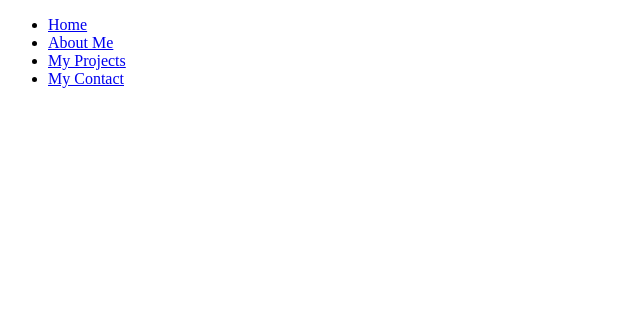
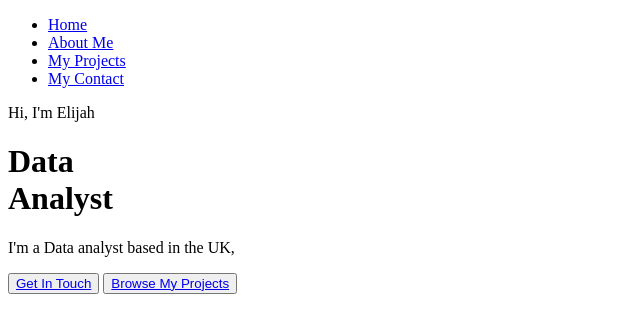
Before and after one commit to Jay0494/my-website, a plain HTML site: page index.html in a window 1280 px wide. Shown: the whole page, without its empty margins (0-640 px from the left). Drawn offline with Linux system fonts and the light colour scheme.

Commit message:
Your commit message

```diff
--- a/index.html
+++ b/index.html
@@ -14,5 +14,16 @@
             <li><a href="contact.html">My Contact</a></li>
         </ul>
     </nav>
+    <header id="hero">
+        <p>
+            Hi, I'm Elijah
+        </p>
+        <h1>
+            Data <br> Analyst
+        </h1>
+        <p> I'm a Data analyst based in the UK, </p>
+    </header>
+    <button><a href="contact.html">Get In Touch</a></button>
+    <button><a href="projects.html">Browse My Projects</a></button>
 </body>
 </html>
```
